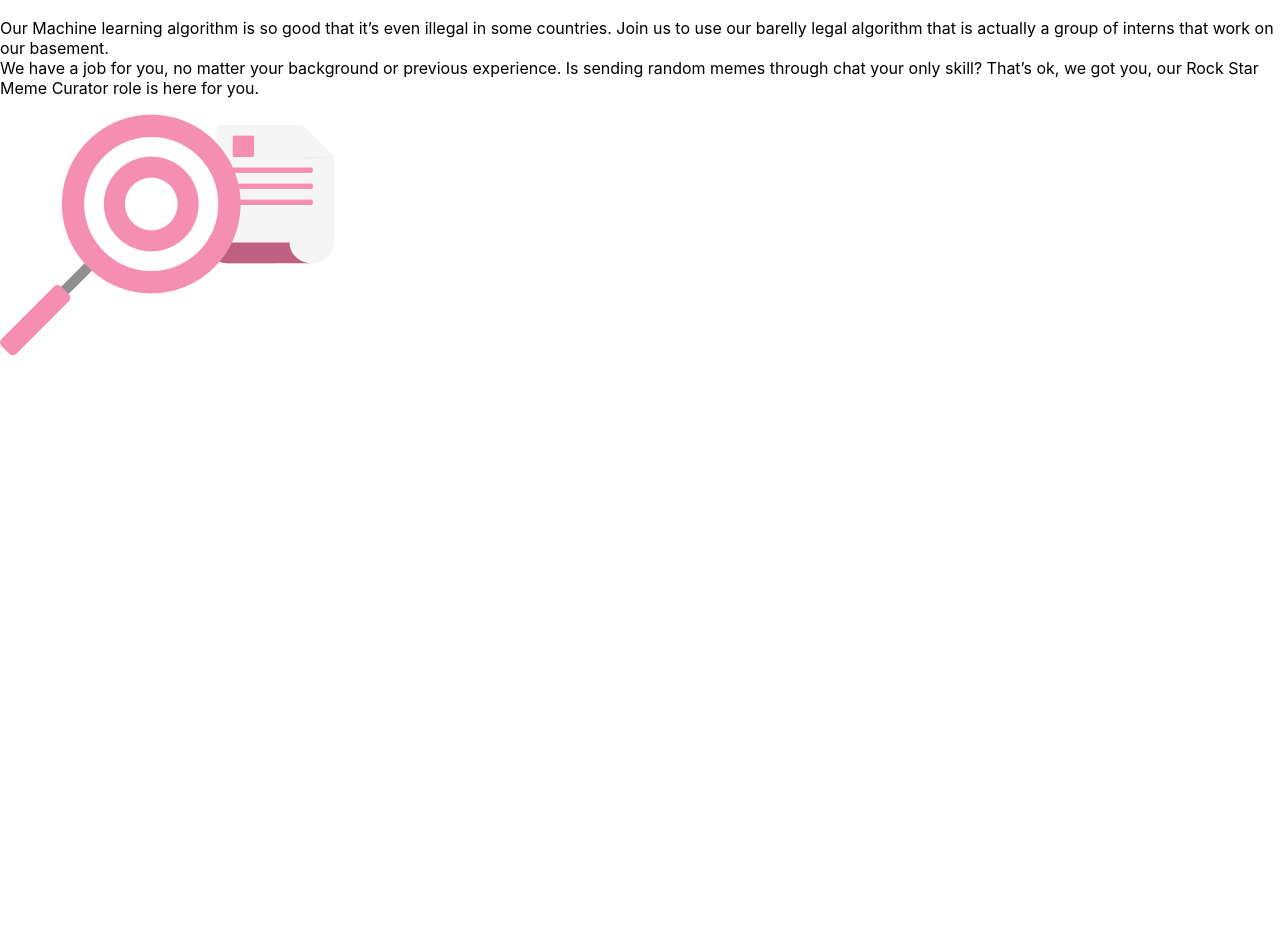
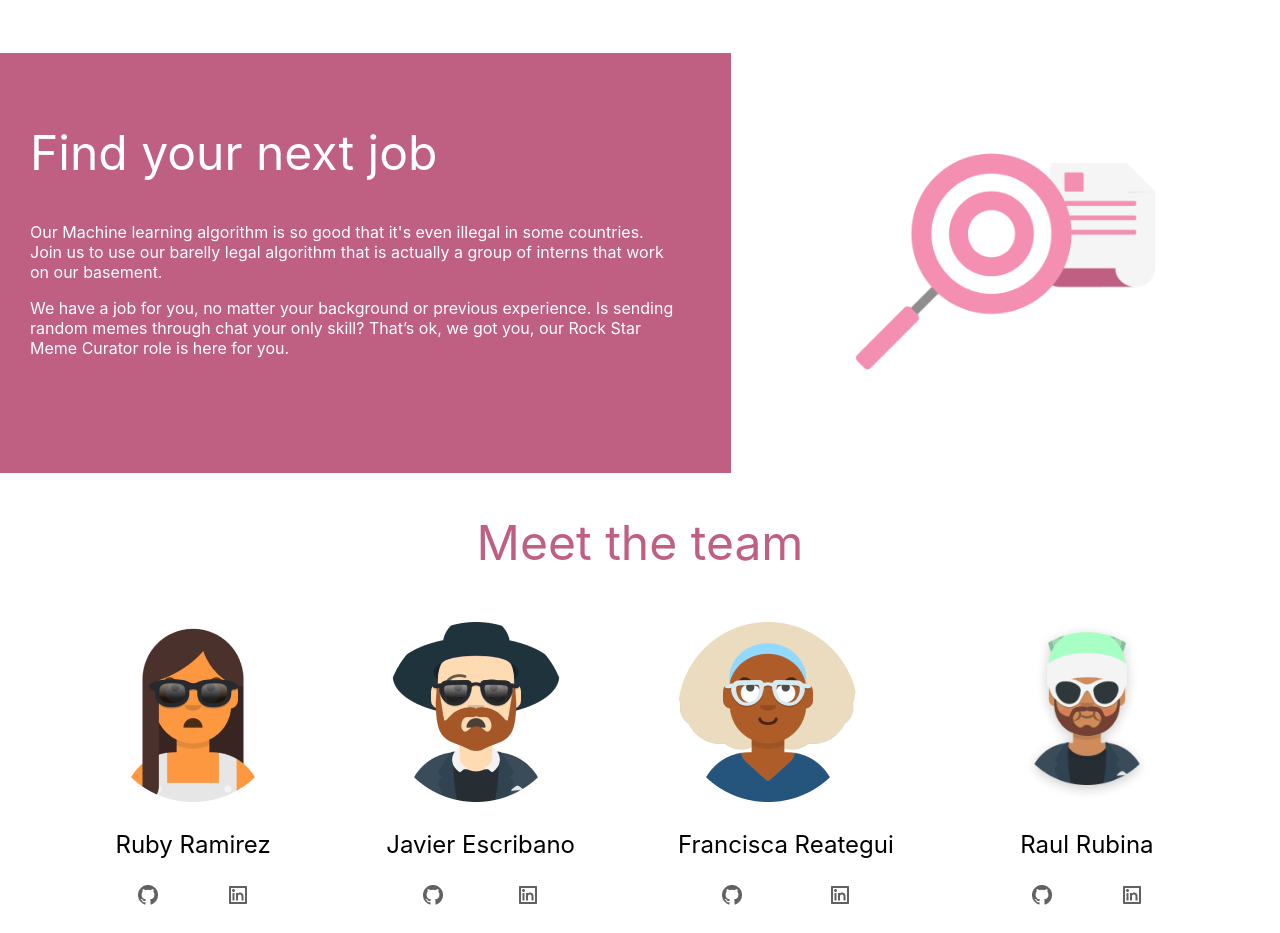
Before and after one commit to natersland/get-that-job-react, a React (Create React App) app in the folder client/: page / in a window 1280 px wide. Shown: the part 903-1836 px from the top of the page. Before the commit the page ends 1263 px from the top, so only its background shows below. Built offline with nearby package versions, Linux system fonts and the light colour scheme.

Commit message:
finished HomePage

```diff
--- a/client/src/pages/HomePage.js
+++ b/client/src/pages/HomePage.js
@@ -3,6 +3,12 @@ import { css } from "@emotion/react";
 import styled from "@emotion/styled";
 import people from "../img/Group 54.png";
 import magnifyingGlass from "../img/Group 56.png";
+import github from "../img/github-fill.png";
+import linkin from "../img/linkedin-box-line.png";
+import Ruby from "../img/Ellipse 4.png";
+import Javier from "../img/Ellipse 4-1.png";
+import Francisca from "../img/Ellipse 4-2.png";
+import Rual from "../img/Ellipse 4-3.png";
 
 import "../App.css";
 
@@ -10,7 +16,7 @@ const HomePage = () => {
   return (
     <MainWrap>
       <LandingWrapper className="landingPage">
-        <Heading>
+        <Heading className="">
           The place where you get <Span>that</Span> job
         </Heading>
         <P>
@@ -18,49 +24,119 @@ const HomePage = () => {
           We promise you! Just give us the money and we will take care of it.
         </P>
         <Button> create an account now </Button>
-        <img src={people} width="1000px" />
+
+        <div>
+          <ImgPeople src={people} width="1000px" />
+        </div>
       </LandingWrapper>
-      <section className="findYourNext">
-        <div>
-          <h1>Find your next job</h1>
+
+      <Section2 className="findYourNext">
+        <WrapperS2 className="left-section">
+          <TextWrap>
+            <H1>Find your next job</H1>
             <p>
-            Our Machine learning algorithm is so good that it’s even illegal in
-            some countries. Join us to use our barelly legal algorithm that is
-            actually a group of interns that work on our basement. <br />
+              Our Machine learning algorithm is so good that it's even illegal
+              in some countries. Join us to use our barelly legal algorithm that
+              is actually a group of interns that work on our basement.
+            </p>
+            <p>
               We have a job for you, no matter your background or previous
               experience. Is sending random memes through chat your only skill?
               That’s ok, we got you, our Rock Star Meme Curator role is here for
               you.
             </p>
+          </TextWrap>
+        </WrapperS2>
+
+        <ImgWrapper className="right-section">
+          <ImgWrap>
+            <img src={magnifyingGlass} width="300px" />
+          </ImgWrap>
+        </ImgWrapper>
+      </Section2>
+      <Wrapper3>
+        <H1S3>Meet the team</H1S3>
+        <TeamWrapper>
+          <div>
+            <img src={Ruby} />
+            <Name>Ruby Ramirez</Name>
+            <Icon>
+              <a href="#">
+                {" "}
+                <img src={github} />
+              </a>
+              <a href="#">
+                {" "}
+                <img src={linkin} />
+              </a>
+            </Icon>
           </div>
           <div>
-          <img src={magnifyingGlass} />
+            <img src={Javier} />
+            <Name>Javier Escribano</Name>
+            <Icon>
+              <a href="#">
+                {" "}
+                <img src={github} />
+              </a>
+              <a href="#">
+                {" "}
+                <img src={linkin} />
+              </a>
+            </Icon>
           </div>
-      </section>
-
-      <section className="findNextJob"></section>
+          <div>
+            <img src={Francisca} />
+            <Name>Francisca Reategui </Name>
+            <Icon>
+              <a href="#">
+                {" "}
+                <img src={github} />
+              </a>
+              <a href="#">
+                {" "}
+                <img src={linkin} />
+              </a>
+            </Icon>
+          </div>
+          <div>
+            <img src={Rual} width="180px" />
+            <Name>Raul Rubina</Name>
+            <Icon>
+              <a href="#">
+                {" "}
+                <img src={github} />
+              </a>
+              <a href="#">
+                {" "}
+                <img src={linkin} />
+              </a>
+            </Icon>
+          </div>
+        </TeamWrapper>
+      </Wrapper3>
     </MainWrap>
   );
 };
 
 const MainWrap = styled.main`
   width: 100vw;
+  font-family: var(--primary-font: "Montserrat", sans-serif);
 `;
 
 const LandingWrapper = styled.section`
   width: 100%;
   display: flex;
+  justify-content: center;
   flex-direction: column;
+  align-items: center;
   text-align: center;
 `;
 
 const Heading = styled.h1`
   width: 500px;
-  font-family: var(--primary-font: "Montserrat", sans-serif);
   font-size: 60px;
   font-weight: 300;
-  justify-content: : center;
-
 `;
 
 const Span = styled.span`
@@ -74,11 +150,74 @@ const P = styled.p`
   font-weight: 400;
 `;
 const Button = styled.button`
+  display: block;
   width: 230px;
   height: 50px;
   border-radius: 15px;
   background-color: var(--secoundary-brand-color);
   border: none;
   color: white;
+  margin-bottom: 50px;
 `;
+const ImgPeople = styled.img`
+  margin-bottom: 50px;
+`;
+
+const Section2 = styled.section`
+  width: 100%;
+  height: 420px;
+  display: flex;
+  font-family: var(--primary-font: "Montserrat", sans-serif);
+`;
+const H1 = styled.h1`
+  font-size: 48px;
+  font-weight: 400;
+`;
+const WrapperS2 = styled.div`
+  width: 55%;
+  padding: 30px;
+  background-color: var(--primary-brand-color);
+  color: white;
+`;
+
+const TextWrap = styled.div`
+  width: 650px;
+`;
+const ImgWrapper = styled.div`
+  width: 45%;
+`;
+const ImgWrap = styled.div`
+  display: flex;
+  justify-content: center;
+  margin-top: 100px;
+`;
+const Wrapper3 = styled.section`
+  width: 100%;
+  height: 420px;
+`;
+const H1S3 = styled.h1`
+  font-size: 48px;
+  display: flex;
+  justify-content: center;
+  color: var(--primary-brand-color);
+  font-weight: 400;
+  margin-bottom: 50px;
+`;
+
+const TeamWrapper = styled.div`
+  display: flex;
+  justify-content: space-evenly;
+`;
+
+const Name = styled.h3`
+  font-weight: 400;
+  font-size: 24px;
+  text-align: center;
+`;
+
+const Icon = styled.div`
+  display: flex;
+  justify-content: space-around;
+`;
+
 export default HomePage;
```
Lines whose indentation alone changed are shown as unchanged.
